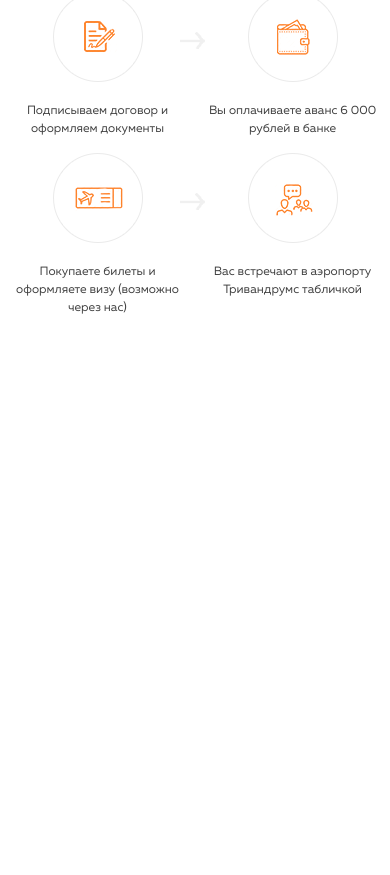
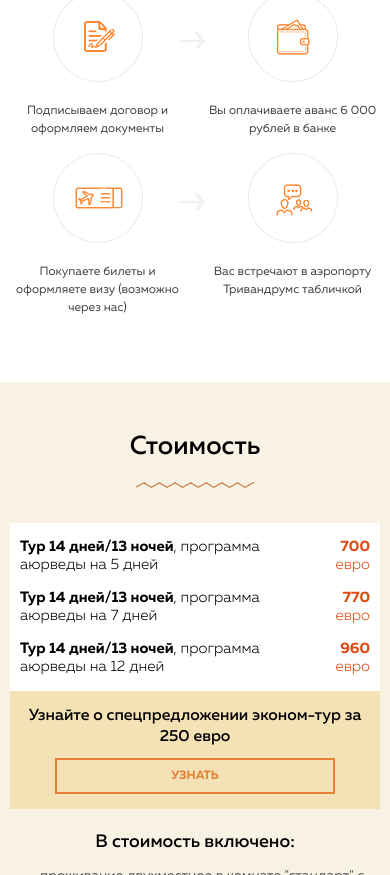
Before and after one commit to dmitriywolf/yoga, a website: page src/index.html in a window 390 px wide. Shown: the part 11125-12000 px from the top of the page. Before the commit the page ends 11507 px from the top, so only its background shows below. Drawn offline with nearby package versions, Linux system fonts and the light colour scheme; files that its build step writes are made by us from their sources.

Commit message:
adaptive cost tours sections

```diff
--- a/src/index.html
+++ b/src/index.html
@@ -769,69 +769,62 @@
         </div> <!-- /.container -->
     </div>  <!-- /.steps__wrapper -->
 
-    <!--    &lt;!&ndash; Cost &ndash;&gt;-->
-    <!--    <section class="section section&#45;&#45;bg cost__wrapper">-->
-    <!--        <div class="container">-->
-    <!--            <div class="section__header">-->
-    <!--                <h2 class="section__title">Стоимость</h2>-->
-    <!--            </div>-->
+    <!-- Cost -->
+    <section class="section section--bg cost__wrapper">
+        <div class="container">
+            <div class="section__header">
+                <h2 class="section__title">Стоимость</h2>
+            </div> <!--/.section__header-->
+            <div class="tours">
+                <ul class="tours__list">
+                    <li class="tours__item d-flex justify-content-between">
+                        <p class="tours__text"><b>Тур 14 дней/13 ночей</b>, программа аюрведы на 5 дней</p>
+                        <p class="tours__price"><b>700</b> евро</p>
+                    </li>
 
-    <!--            <div class="tours">-->
-    <!--                <ul class="tours__list">-->
-    <!--                    <li class="tours__item d-flex justify-content-between">-->
-    <!--                        <p class="tours__text"><b>Тур 14 дней/13 ночей</b>, программа аюрведы на 5 дней</p>-->
-    <!--                        <p class="tours__price"><b>700</b> евро</p>-->
-    <!--                    </li>-->
+                    <li class="tours__item d-flex justify-content-between">
+                        <p class="tours__text"><b>Тур 14 дней/13 ночей</b>, программа аюрведы на 7 дней</p>
+                        <p class="tours__price"><b>770</b> евро</p>
+                    </li>
 
-    <!--                    <li class="tours__item d-flex justify-content-between">-->
-    <!--                        <p class="tours__text"><b>Тур 14 дней/13 ночей</b>, программа аюрведы на 7 дней</p>-->
-    <!--                        <p class="tours__price"><b>770</b> евро</p>-->
-    <!--                    </li>-->
+                    <li class="tours__item d-flex justify-content-between">
+                        <p class="tours__text"><b>Тур 14 дней/13 ночей</b>, программа аюрведы на 12 дней</p>
+                        <p class="tours__price"><b>960</b> евро</p>
+                    </li>
+                </ul>  <!-- /.tours__list -->
+                <div class="tours__offer special-offer d-flex flex-column align-items-center  flex-sm-row justify-content-sm-between align-content-sm-center">
+                    <p class="special-offer__text">Узнайте о спецпредложении эконом-тур за 250 евро</p>
+                    <button class="special-offer__button button">Узнать</button>
+                </div> <!-- /.tours__offer .special-offer -->
+            </div>  <!-- /.tours -->
+            <div class="cost">
+                <h2 class="cost__title">В стоимость включено:</h2>
+                <ul class="cost__list cost__list--included">
+                    <li class="cost__item"> проживание двухместное в комнате "стандарт" с санузлом и горячей водой,</li>
+                    <li class="cost__item"> питание трехразовое вегетарианское,</li>
+                    <li class="cost__item"> йога-программа - 3 занятия йоги в день (практика и теория),</li>
+                    <li class="cost__item"> аюрведическая программа на 5 дней, 7 дней или 12 дней,</li>
+                    <li class="cost__item"> индивидуальный трансфер на такси из аэропорта до отеля и обратно,</li>
+                    <li class="cost__item"> сопровождение группы русскоговорящим преподавателем,</li>
+                    <li class="cost__item"> теоретические занятия по аюрведе,</li>
+                    <li class="cost__item"> две экскурсии</li>
+                </ul> <!-- /.cost__list .cost__list--included -->
 
-    <!--                    <li class="tours__item d-flex justify-content-between">-->
-    <!--                        <p class="tours__text"><b>Тур 14 дней/13 ночей</b>, программа аюрведы на 12 дней</p>-->
-    <!--                        <p class="tours__price"><b>960</b> евро</p>-->
-    <!--                    </li>-->
-    <!--                </ul>  &lt;!&ndash; /.tours__list &ndash;&gt;-->
-
-    <!--                <div class="tours__offer special-offer d-flex justify-content-between align-content-center">-->
-    <!--                    <p class="special-offer__text">Узнайте о спецпредложении эконом-тур за 250 евро</p>-->
-    <!--                    <button class="special-offer__button button">Узнать</button>-->
-    <!--                </div>-->
-    <!--                &lt;!&ndash; /.tours__offer .special-offer &ndash;&gt;-->
-    <!--            </div>  &lt;!&ndash; /.tours &ndash;&gt;-->
-
-    <!--            <div class="cost">-->
-    <!--                <h2 class="cost__title">В стоимость включено:</h2>-->
-    <!--                <ul class="cost__list cost__list&#45;&#45;included">-->
-    <!--                    <li class="cost__item"> проживание двухместное в комнате "стандарт" с санузлом и горячей водой,</li>-->
-    <!--                    <li class="cost__item"> питание трехразовое вегетарианское,</li>-->
-    <!--                    <li class="cost__item"> йога-программа - 3 занятия йоги в день (практика и теория),</li>-->
-    <!--                    <li class="cost__item"> аюрведическая программа на 5 дней, 7 дней или 12 дней,</li>-->
-    <!--                    <li class="cost__item"> индивидуальный трансфер на такси из аэропорта до отеля и обратно,</li>-->
-    <!--                    <li class="cost__item"> сопровождение группы русскоговорящим преподавателем,</li>-->
-    <!--                    <li class="cost__item"> теоретические занятия по аюрведе,</li>-->
-    <!--                    <li class="cost__item"> две экскурсии</li>-->
-    <!--                </ul> &lt;!&ndash; /.cost__list .cost__list&#45;&#45;included &ndash;&gt;-->
+                <h2 class="cost__title">В стоимость <span>НЕ</span> входит:</h2>
+                <ul class="cost__list cost__list--notincluded">
+                    <li class="cost__item"> перелет Москва-Тируванантапурам-Москва (от 20 000 рублей)</li>
+                    <li class="cost__item"> виза (3000 рублей)</li>
+                </ul> <!-- /.cost__list .cost__list--notincluded -->
+                <p class="cost__text">
+                    Стоимость рассчитывается в евро из-за нестабильного курса рубля. Оплата на месте возможна
+                    в любой валюте – рубли, евро, доллары.
+                </p>
+            </div> <!-- /.cost -->
+        </div> <!-- /.container -->
+    </section> <!-- /.cost__wrapper -->
 
 
-    <!--                <h2 class="cost__title">В стоимость <span>НЕ</span> входит:</h2>-->
-    <!--                <ul class="cost__list cost__list&#45;&#45;notincluded">-->
-    <!--                    <li class="cost__item"> перелет Москва-Тируванантапурам-Москва (от 20 000 рублей)</li>-->
-    <!--                    <li class="cost__item"> виза (3000 рублей)</li>-->
-    <!--                </ul>-->
-    <!--                &lt;!&ndash; /.cost__list .cost__list&#45;&#45;notincluded &ndash;&gt;-->
 
-    <!--                <p class="cost__text">-->
-    <!--                    Стоимость рассчитывается в евро из-за нестабильного курса рубля. Оплата на месте возможна-->
-    <!--                    в любой валюте – рубли, евро, доллары.-->
-    <!--                </p>-->
-
-    <!--            </div> &lt;!&ndash; /.cost &ndash;&gt;-->
-
-    <!--        </div> &lt;!&ndash; /.container &ndash;&gt;-->
-
-    <!--    </section> &lt;!&ndash; /.section .cost__wrapper &ndash;&gt;-->
 
     <!--    &lt;!&ndash; Guarantee  &ndash;&gt;-->
     <!--    <section class="section guarante__wrapper">-->
--- a/src/scss/blocks/cost.scss
+++ b/src/scss/blocks/cost.scss
@@ -1,16 +1,13 @@
 .cost__title {
   padding: 40px 0 30px;
-
   font-size: 24px;
   font-weight: 500;
-
   text-align: center;
 }
 
 .cost__list {
   max-width: 660px;
   margin: 0 auto;
-
   padding: 0;
   list-style: none;
 }
@@ -28,23 +25,19 @@
 }
 
 .cost__list--included {
-
   .cost__item {
     &::after {
       content: url("../img/tick.png");
       left: -34px;
-
     }
   }
 }
 
 .cost__list--notincluded {
-
   .cost__item {
     &::after {
       content: url("../img/cross.png");
       left: -30px;
-
     }
   }
 }
@@ -52,7 +45,59 @@
 .cost__text {
   max-width: 740px;
   margin: 45px auto 0;
-
   font-size: 18px;
   text-align: center;
 }
+
+@media (max-width: 767px) {
+  .cost__title {
+    padding: 30px 0 15px;
+    font-size: 20px;
+  }
+
+  .cost__list {
+    margin-left: 30px;
+  }
+
+  .cost__item {
+    font-size: 15px;
+  }
+
+  .cost__list--included {
+    .cost__item {
+      &::after {
+        top: 0;
+        left: -25px;
+      }
+    }
+  }
+
+  .cost__list--notincluded {
+    .cost__item {
+      &::after {
+        top: 0;
+        left: -20px;
+      }
+    }
+  }
+
+  .cost__text {
+    margin: 10px auto 0;
+    font-size: 16px;
+  }
+}
+
+@media (max-width: 575px) {
+  .cost__title {
+    padding: 20px 0 10px;
+    font-size: 18px;
+  }
+
+  .cost__item {
+    font-size: 14px;
+  }
+
+  .cost__text {
+    font-size: 15px;
+  }
+}
--- a/src/scss/blocks/reviews.scss
+++ b/src/scss/blocks/reviews.scss
@@ -63,7 +63,7 @@
   }
 
   .reviews__dotts {
-    bottom: 10px;
+    bottom: 6px;
   }
 
 }
--- a/src/scss/blocks/special-offer.scss
+++ b/src/scss/blocks/special-offer.scss
@@ -3,7 +3,7 @@
   background-color: #f4e1b6;
 }
 
-.special-offer__text{
+.special-offer__text {
   font-size: 20px;
   font-weight: 500;
   line-height: 2;
@@ -13,3 +13,40 @@
   width: 140px;
   line-height: 2;
 }
+
+@media (max-width: 999px) {
+  .special-offer {
+    padding: 15px 30px;
+  }
+}
+
+@media (max-width: 767px) {
+  .special-offer {
+    padding: 15px;
+  }
+
+  .special-offer__text {
+    font-size: 16px;
+  }
+
+  .special-offer__button {
+    width: 100px;
+  }
+}
+
+@media (max-width: 575px) {
+  .special-offer {
+    padding: 15px;
+  }
+
+  .special-offer__text {
+    padding-bottom: 10px;
+    text-align: center;
+    line-height: 1.3;
+  }
+
+  .special-offer__button {
+    width: 280px;
+    line-height: 2.5;
+  }
+}
--- a/src/scss/blocks/tours.scss
+++ b/src/scss/blocks/tours.scss
@@ -30,3 +30,45 @@
     font-weight: 700;
   }
 }
+
+@media (max-width: 999px) {
+  .tours__list {
+    padding: 30px 30px;
+  }
+}
+
+@media (max-width: 767px) {
+  .tours__list {
+    padding: 15px;
+  }
+
+  .tours__text {
+    font-size: 16px;
+    line-height: 1.7;
+  }
+
+  .tours__price {
+    font-size: 16px;
+    line-height: 1.7;
+  }
+}
+
+@media (max-width: 575px) {
+  .tours__list {
+    padding: 15px 10px 0;
+  }
+  .tours__item {
+    padding-bottom: 15px;
+  }
+
+  .tours__text {
+    font-size: 15px;
+    line-height: 1.2;
+  }
+
+  .tours__price {
+    font-size: 15px;
+    line-height: 1.2;
+    text-align: right;
+  }
+}
```
Lines whose indentation alone changed are shown as unchanged.
